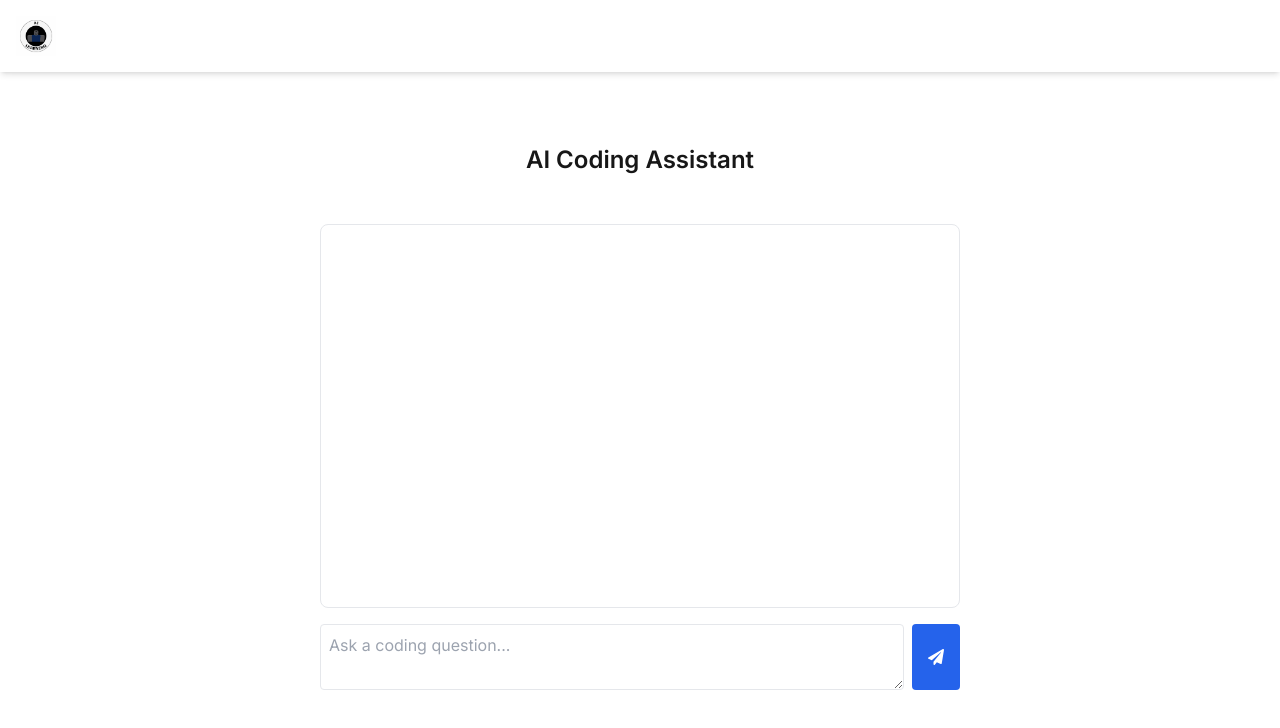
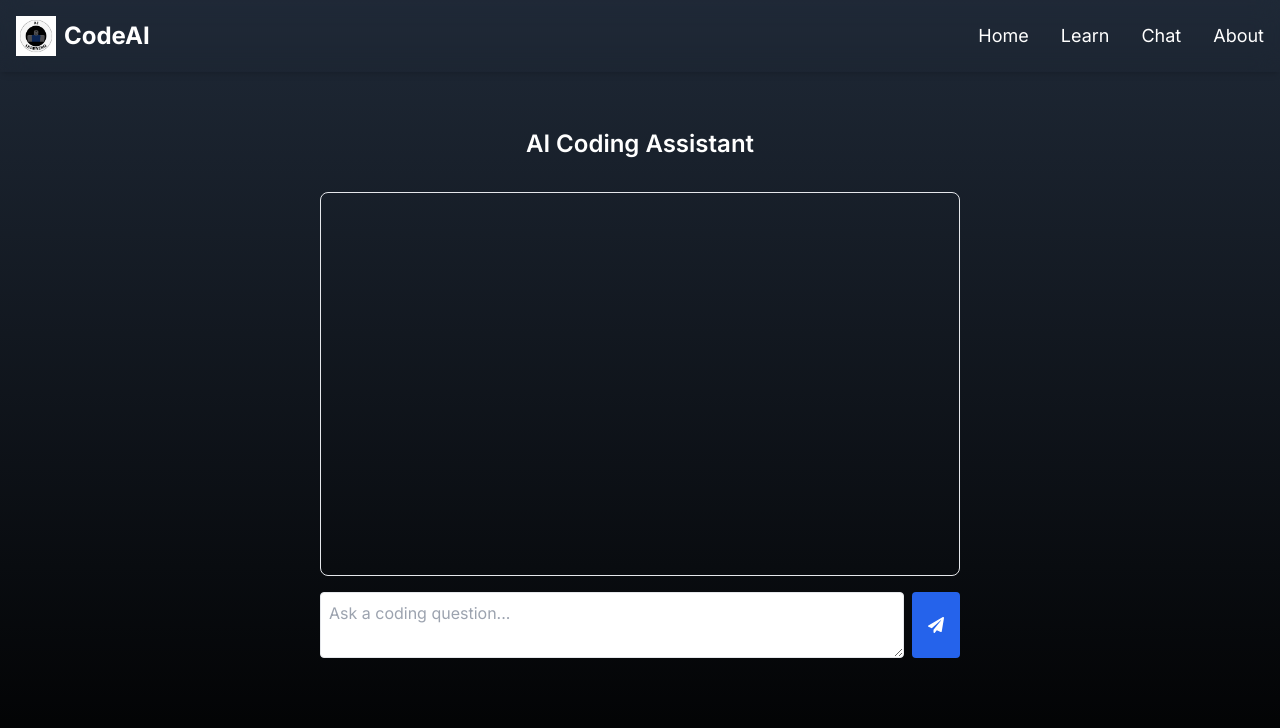
Before and after one commit to Arkaeyuh/codeAIde, a Next.js app: page /chat in a window 1280 px wide. Shown: the top 728 px of the page. Built offline with nearby package versions, Linux system fonts and the light colour scheme.

Commit message:
add background for chat tab

```diff
--- a/app/chat/ChatClient.tsx
+++ b/app/chat/ChatClient.tsx
@@ -41,7 +41,7 @@ export default function ChatClient() {
   };
 
   return (
-    <div className="p-4 max-w-2xl mx-auto mt-8">
+    <div className="p-4 max-w-2xl mx-auto mt-3">
       <div className="flex flex-col space-y-4 mb-4 h-96 overflow-y-auto border p-4 rounded-lg custom-scrollbar">
         {messages.map((message, index) => (
           <div
@@ -75,5 +75,6 @@ export default function ChatClient() {
         </button>
       </form>
     </div>
+
   );
 }
--- a/app/chat/page.tsx
+++ b/app/chat/page.tsx
@@ -3,11 +3,13 @@ import ChatClient from "./ChatClient";
 
 export default function ChatPage() {
   return (
-    <div className="mt-36"> {/* Added margin-top class */}
-      <h1 className="text-center text-2xl font-semibold mt-8">
+    <div className="min-h-screen bg-gradient-to-b from-gray-800 to-black text-white flex flex-col items-center">
+      <h1 className="text-center text-2xl font-semibold mt-32">
         AI Coding Assistant
       </h1>
-      <ChatClient />
+      <div className="w-full max-w-4xl px-4 mt-1">
+        <ChatClient />
+      </div>
     </div>
   );
 }
```
